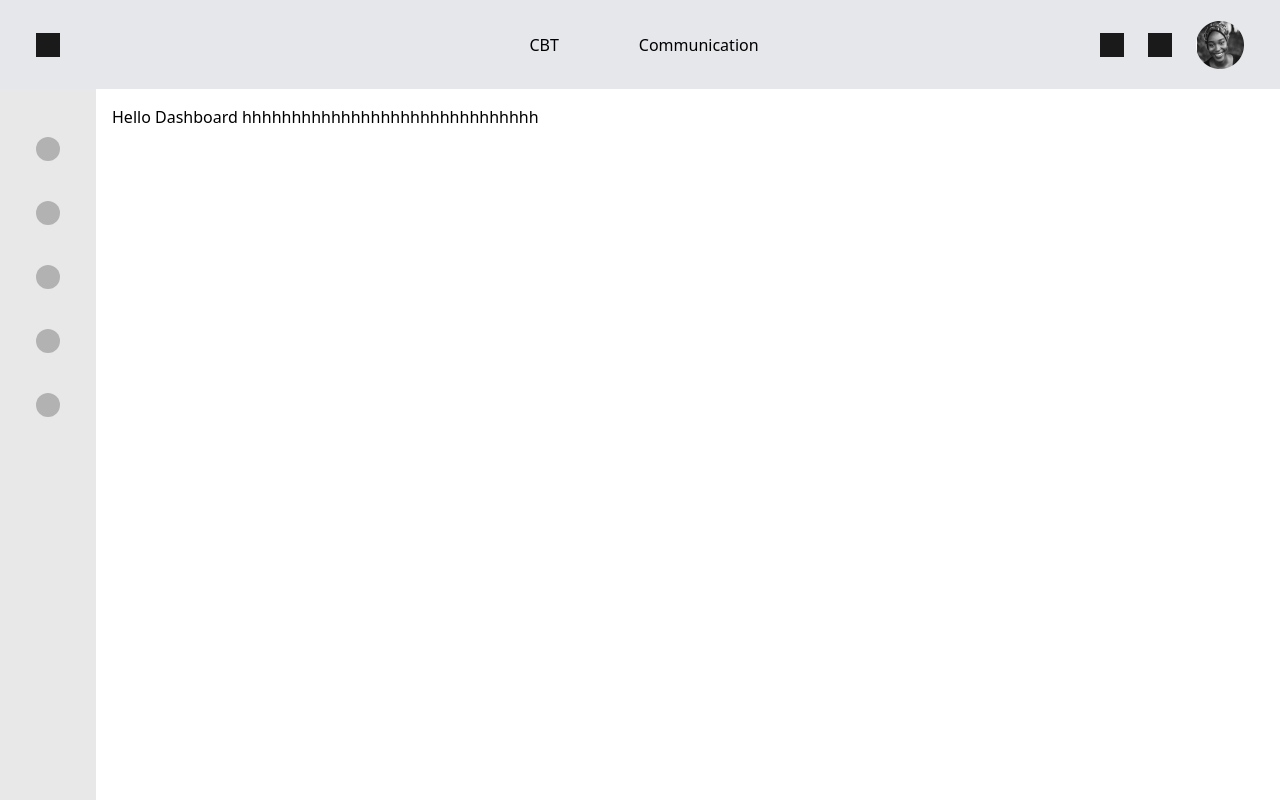
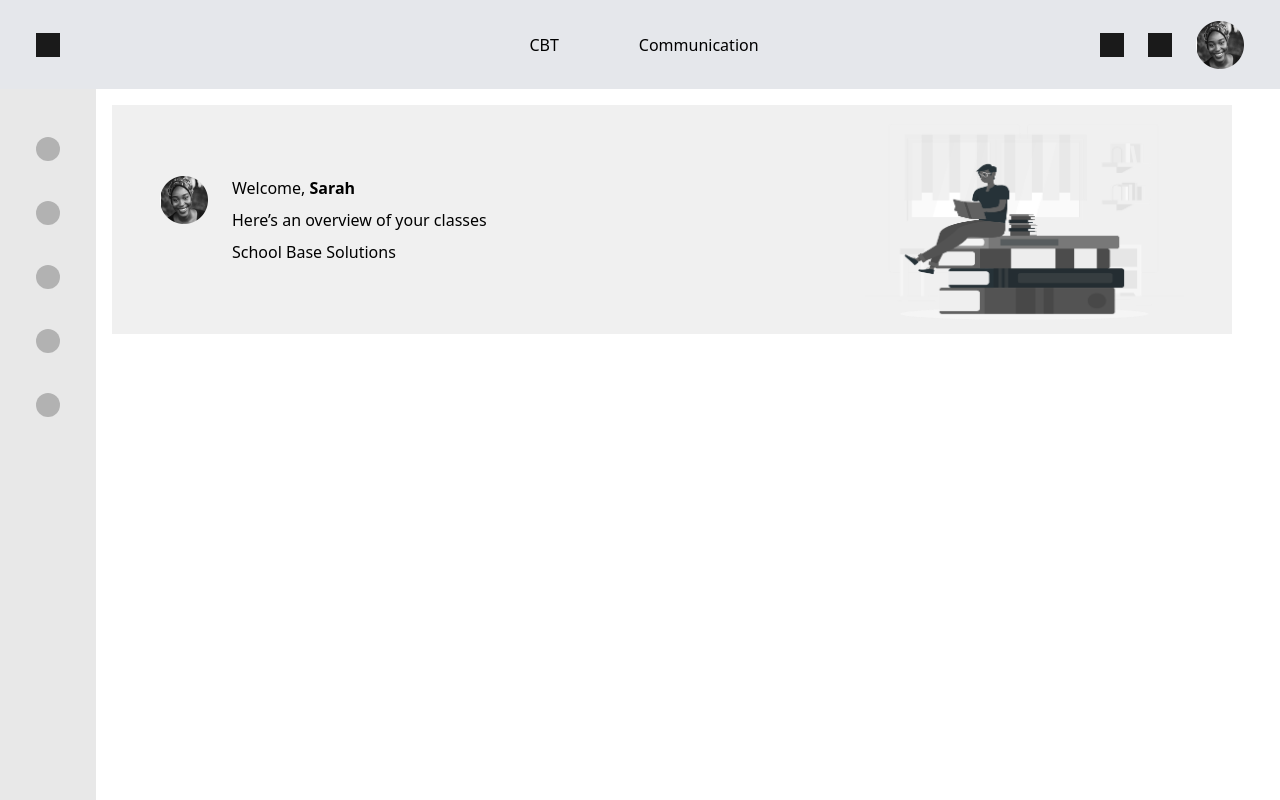
Before and after one commit to AJ1732/capstone_schoolbase_lms, a React (Vite) app: page /dashboard in a window 1280 px wide. Built offline with nearby package versions, Linux system fonts and the light colour scheme.

Commit message:
chore: complete dashboard part

```diff
--- a/src/anatomy/Layouts/Dashboard/Dashboard.jsx
+++ b/src/anatomy/Layouts/Dashboard/Dashboard.jsx
@@ -1,9 +1,25 @@
+import { HeaderAvatar } from "../../../components/Avatar"
+import avatarImg from '../../../assets/avatarImg.png'
+import dashboardHero from "../../../assets/dashboardHero.png"
 
 function Dashboard() {
 
   return (
     <div>
-      <h2>Hello Dashboard hhhhhhhhhhhhhhhhhhhhhhhhhhhhhh</h2>
+      <div className="bg-[#F0F0F0] w-[70rem] h-[14.3125rem] px-12 flex justify-between items-center">
+        <div className="flex justify-start items-start gap-6">
+          <HeaderAvatar src={avatarImg} />
+          <div className="space-y-2">
+            <h4>Welcome, <span className="font-bold">Sarah</span> </h4>
+            <p>Here’s an overview of your classes</p>
+            <p>School Base Solutions</p>
+          </div>
+        </div>
+
+        <figure className="max-w-80 max-h-48">
+          <img src={dashboardHero} alt="dashboard img" />
+        </figure>
+      </div>
     </div>
   )
 }
```
Also changed, not shown: src/assets/dashboardHero.png (added).
